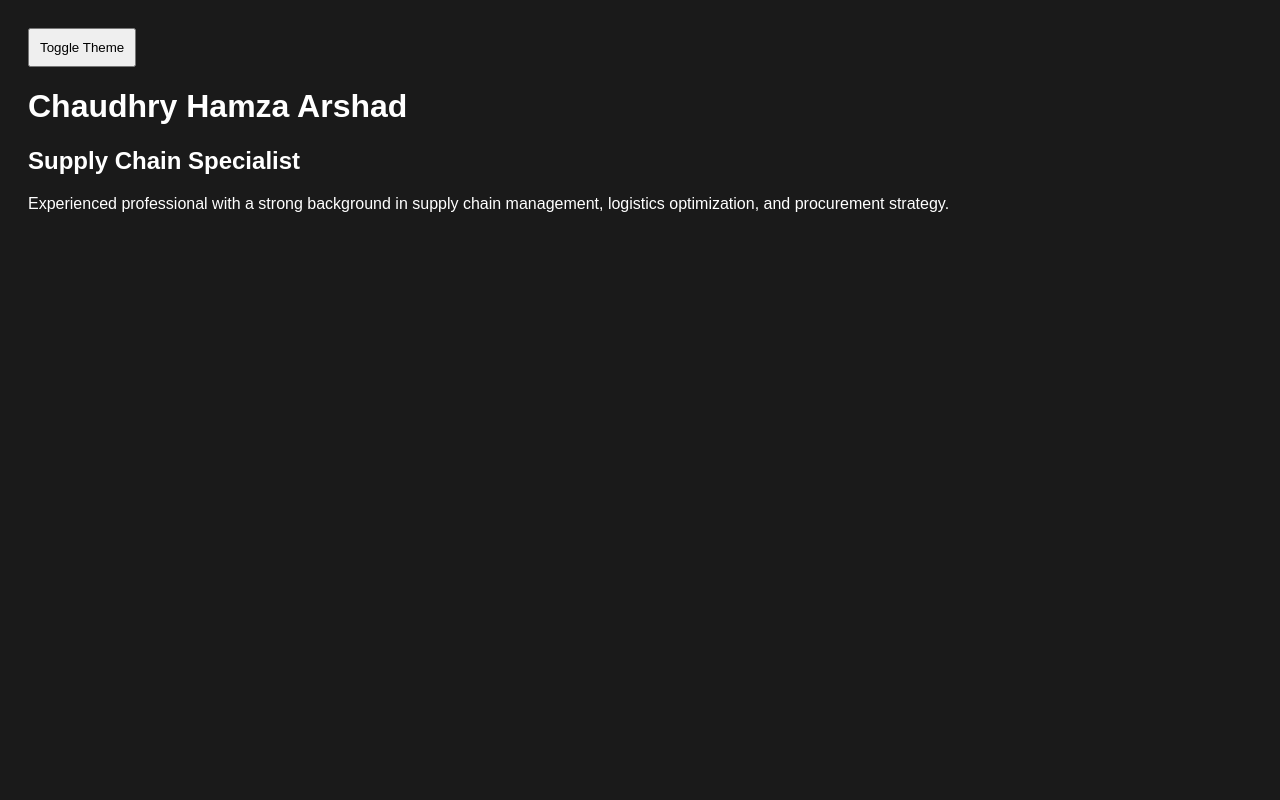
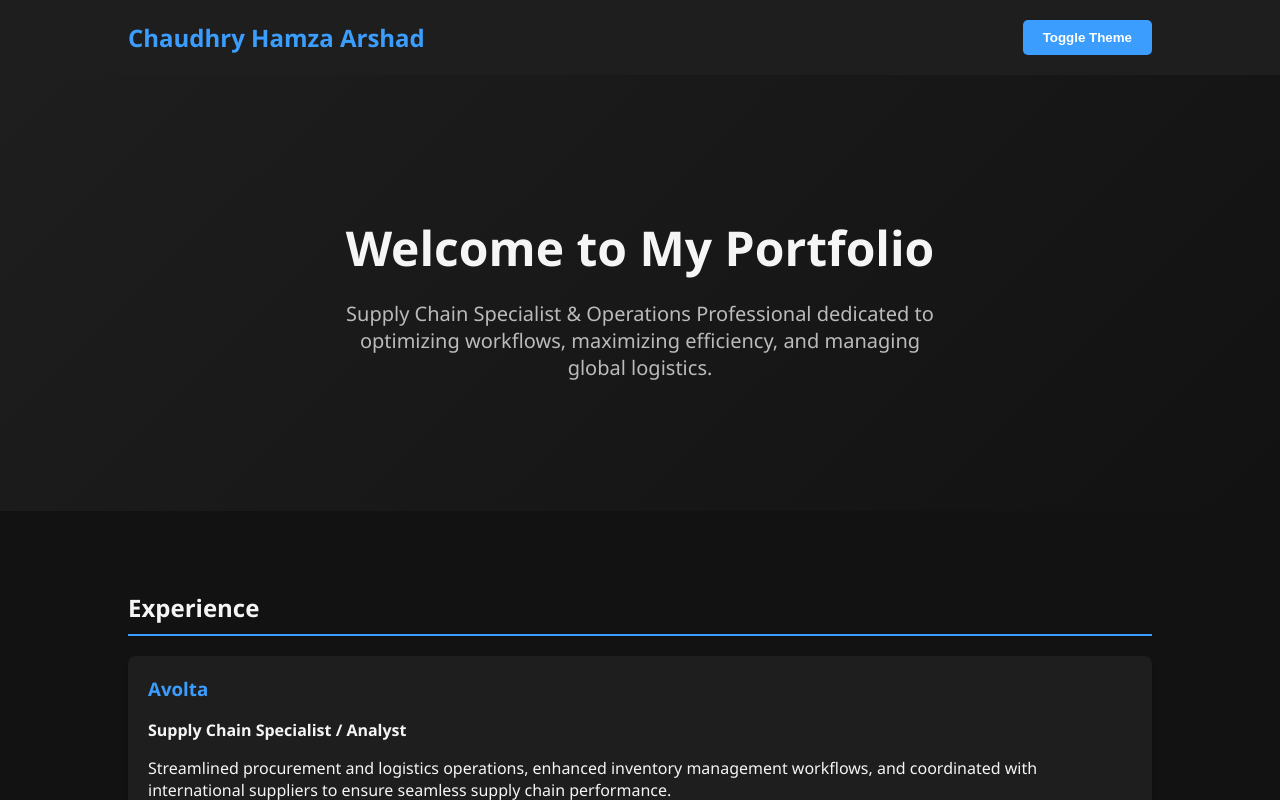
Before and after one commit to chaudhryhamzaarshad-sys/portfolio, a plain HTML site: page index.html in a window 1280 px wide. Both pictures are taken after a click on the button "Toggle Theme". Shown: the top 800 px of the page. Drawn offline with Linux system fonts and the light colour scheme.

Commit message:
Update index.html with improved styling and layout
Refactor CSS variables and enhance styling for better theme support and layout structure.

```diff
--- a/index.html
+++ b/index.html
@@ -5,21 +5,187 @@
     <meta name="viewport" content="width=device-width, initial-scale=1.0">
     <title>Chaudhry Hamza Arshad - Portfolio</title>
     <style>
-        :root { --bg: #ffffff; --text: #333333; }
-        [data-theme="dark"] { --bg: #1a1a1a; --text: #ffffff; }
-        body { background: var(--bg); color: var(--text); font-family: sans-serif; padding: 20px; transition: 0.3s; }
-        .toggle-btn { padding: 10px; cursor: pointer; }
+        :root {
+            --bg-color: #ffffff;
+            --text-color: #333333;
+            --card-bg: #f4f4f4;
+            --primary-color: #0076d6;
+            --accent-color: #555555;
+        }
+        [data-theme="dark"] {
+            --bg-color: #121212;
+            --text-color: #f5f5f5;
+            --card-bg: #1e1e1e;
+            --primary-color: #3b9eff;
+            --accent-color: #bbbbbb;
+        }
+        body {
+            background-color: var(--bg-color);
+            color: var(--text-color);
+            font-family: 'Segoe UI', Tahoma, Geneva, Verdana, sans-serif;
+            margin: 0;
+            padding: 0;
+            transition: background-color 0.3s, color 0.3s;
+        }
+        header {
+            display: flex;
+            justify-content: space-between;
+            align-items: center;
+            padding: 20px 10%;
+            background-color: var(--card-bg);
+            box-shadow: 0 2px 5px rgba(0,0,0,0.1);
+        }
+        .logo {
+            font-size: 24px;
+            font-weight: bold;
+            color: var(--primary-color);
+        }
+        .theme-btn {
+            background-color: var(--primary-color);
+            color: white;
+            border: none;
+            padding: 10px 20px;
+            cursor: pointer;
+            border-radius: 5px;
+            font-weight: bold;
+        }
+        .hero {
+            text-align: center;
+            padding: 100px 10%;
+            background: linear-gradient(135deg, var(--card-bg), var(--bg-color));
+        }
+        .hero h1 {
+            font-size: 48px;
+            margin-bottom: 20px;
+        }
+        .hero p {
+            font-size: 20px;
+            color: var(--accent-color);
+            max-width: 600px;
+            margin: 0 auto 30px;
+        }
+        .container {
+            width: 80%;
+            margin: 0 auto;
+            padding: 40px 0;
+        }
+        h2 {
+            border-bottom: 2px solid var(--primary-color);
+            padding-bottom: 10px;
+            margin-top: 40px;
+        }
+        .card {
+            background-color: var(--card-bg);
+            padding: 20px;
+            margin-bottom: 20px;
+            border-radius: 8px;
+            box-shadow: 0 4px 6px rgba(0,0,0,0.05);
+        }
+        .card h3 {
+            margin-top: 0;
+            color: var(--primary-color);
+        }
+        .filter-buttons {
+            margin-bottom: 20px;
+        }
+        .filter-btn {
+            background-color: var(--card-bg);
+            color: var(--text-color);
+            border: 1px solid var(--primary-color);
+            padding: 8px 16px;
+            margin-right: 10px;
+            cursor: pointer;
+            border-radius: 4px;
+        }
+        .filter-btn.active {
+            background-color: var(--primary-color);
+            color: white;
+        }
+        .competency-list {
+            display: flex;
+            flex-wrap: wrap;
+            gap: 10px;
+        }
+        .competency-item {
+            background-color: var(--card-bg);
+            padding: 8px 15px;
+            border-radius: 20px;
+            border: 1px solid var(--accent-color);
+        }
     </style>
 </head>
 <body>
-    <button class="toggle-btn" onclick="toggleTheme()">Toggle Theme</button>
-    <h1>Chaudhry Hamza Arshad</h1>
-    <h2>Supply Chain Specialist</h2>
-    <p>Experienced professional with a strong background in supply chain management, logistics optimization, and procurement strategy.</p>
+    <header>
+        <div class="logo">Chaudhry Hamza Arshad</div>
+        <button class="theme-btn" onclick="toggleTheme()">Toggle Theme</button>
+    </header>
+
+    <section class="hero">
+        <h1>Welcome to My Portfolio</h1>
+        <p>Supply Chain Specialist & Operations Professional dedicated to optimizing workflows, maximizing efficiency, and managing global logistics.</p>
+    </section>
+
+    <div class="container">
+        <h2>Experience</h2>
+        <div class="card">
+            <h3>Avolta</h3>
+            <p><strong>Supply Chain Specialist / Analyst</strong></p>
+            <p>Streamlined procurement and logistics operations, enhanced inventory management workflows, and coordinated with international suppliers to ensure seamless supply chain performance.</p>
+        </div>
+        <div class="card">
+            <h3>Truist</h3>
+            <p><strong>Operations Analyst</strong></p>
+            <p>Analyzed process efficiencies, developed reporting models for business operations, and supported cross-functional teams in implementing strategic operational updates.</p>
+        </div>
+        <div class="card">
+            <h3>Zones</h3>
+            <p><strong>Procurement Coordinator</strong></p>
+            <p>Managed vendor relationships, handled purchase orders, and tracked shipments to fulfill strict client SLAs and optimize inventory turnover.</p>
+        </div>
+
+        <h2>Competencies Filter</h2>
+        <div class="filter-buttons">
+            <button class="filter-btn active" onclick="filterCompetencies('all')">All</button>
+            <button class="filter-btn" onclick="filterCompetencies('supply-chain')">Supply Chain</button>
+            <button class="filter-btn" onclick="filterCompetencies('analytics')">Analytics & Tools</button>
+        </div>
+        <div class="competency-list" id="competency-container">
+            <div class="competency-item" data-category="supply-chain">Procurement</div>
+            <div class="competency-item" data-category="supply-chain">Logistics Management</div>
+            <div class="competency-item" data-category="analytics">Data Analysis</div>
+            <div class="competency-item" data-category="supply-chain">Inventory Control</div>
+            <div class="competency-item" data-category="analytics">SQL & Excel</div>
+            <div class="competency-item" data-category="supply-chain">Vendor Management</div>
+        </div>
+
+        <h2>Education</h2>
+        <div class="card">
+            <h3>Bachelor of Science in Supply Chain Management</h3>
+            <p>Focused on global logistics, operations research, and strategic sourcing.</p>
+        </div>
+    </div>
+
     <script>
         function toggleTheme() {
-            const current = document.documentElement.getAttribute('data-theme');
-            document.documentElement.setAttribute('data-theme', current === 'dark' ? 'light' : 'dark');
+            const currentTheme = document.documentElement.getAttribute('data-theme');
+            const newTheme = currentTheme === 'dark' ? 'light' : 'dark';
+            document.documentElement.setAttribute('data-theme', newTheme);
+        }
+
+        function filterCompetencies(category) {
+            const items = document.querySelectorAll('.competency-item');
+            const buttons = document.querySelectorAll('.filter-btn');
+
+            buttons.forEach(btn => btn.classList.remove('active'));
+            event.target.classList.add('active');
+
+            items.forEach(item => {
+                if (category === 'all' || item.getAttribute('data-category') === category) {
+                    item.style.display = 'block';
+                } else {
+                    item.style.display = 'none';
+                }
+            });
         }
     </script>
 </body>
```
